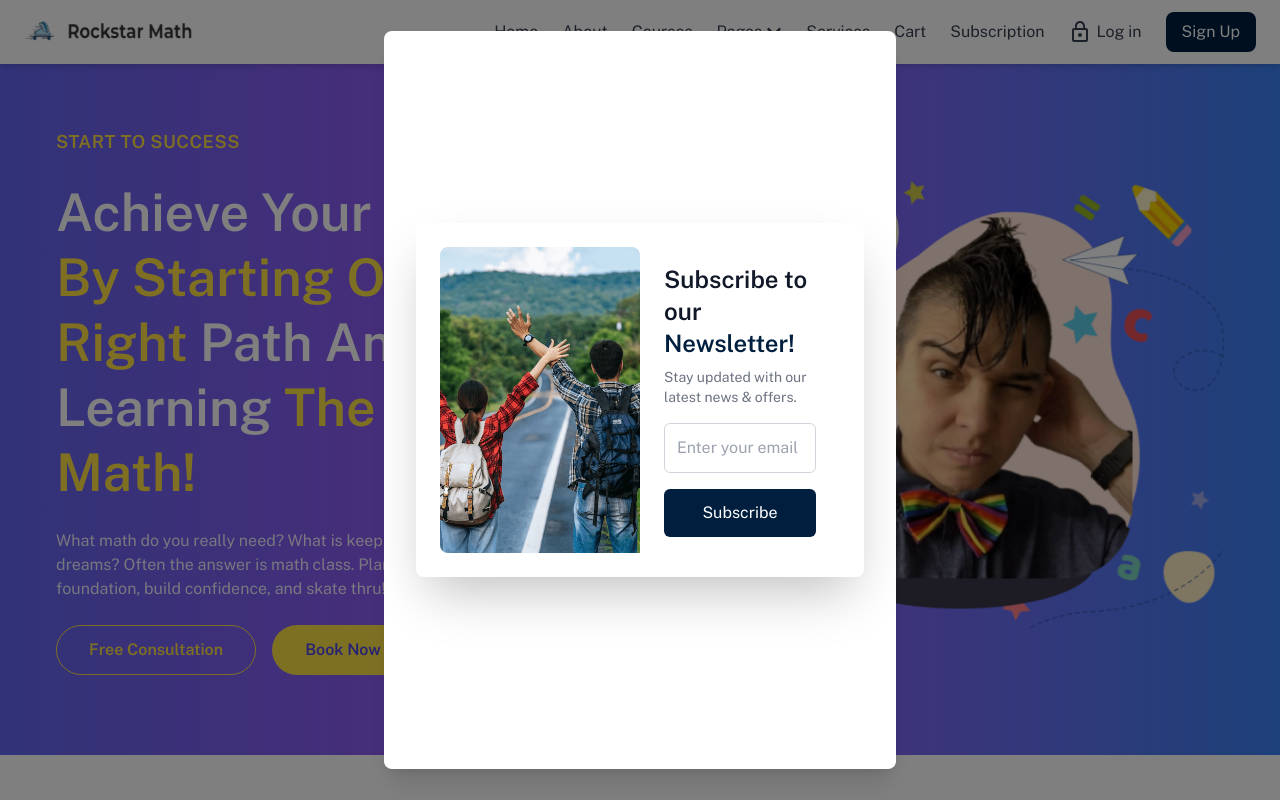
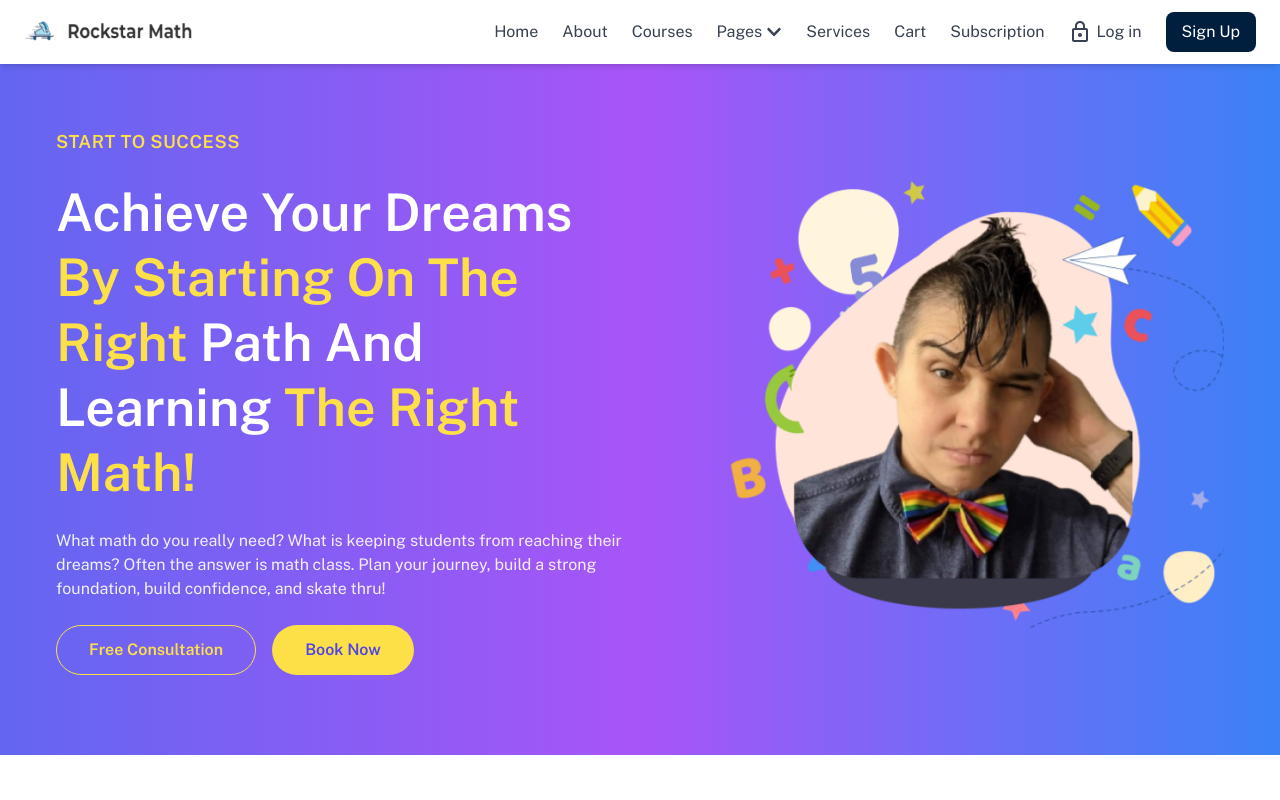
Before and after one commit to Hussnain-Butt/rockstar-math, a React (Vite) app in the folder client/: page / in a window 1280 px wide. Shown: the top 800 px of the page. Built offline with nearby package versions, Linux system fonts and the light colour scheme.

Commit message:
Update HomePage.jsx

```diff
--- a/client/src/pages/HomePage.jsx
+++ b/client/src/pages/HomePage.jsx
@@ -13,26 +13,11 @@ const JoinOurCommunity = lazy(() => import("../components/JoinOurCommunity"));
 const Newsletter = lazy(() => import("./Newsletter"));
 
 function HomePage() {
-  const [showPopup, setShowPopup] = useState(false);
 
-  useEffect(() => {
-    setTimeout(() => {
-      setShowPopup(true); // ✅ Show popup after 4 seconds
-    }, 4000);
-  }, []);
 
   return (
     <>
-      {/* ✅ Lazy Loaded Popup */}
-      {showPopup && (
-        <Suspense fallback={<div className="text-center py-10 text-gray-500">Loading Newsletter...</div>}>
-          <div className="fixed inset-0 flex justify-center items-center bg-black bg-opacity-50 z-50">
-            <div className="bg-white rounded-lg shadow-xl p-8 max-w-lg w-full flex flex-col items-center my-20">
-              <Newsletter onClose={() => setShowPopup(false)} />
-            </div>
-          </div>
-        </Suspense>
-      )}
+
 
       {/* ✅ Lazy Loaded Components */}
       <Suspense fallback={<div className="text-center py-10 text-gray-500">Loading Hero Section...</div>}>
```
